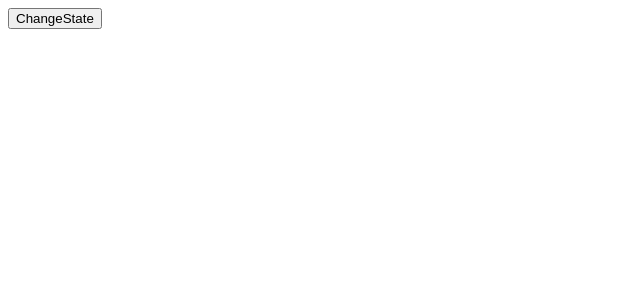
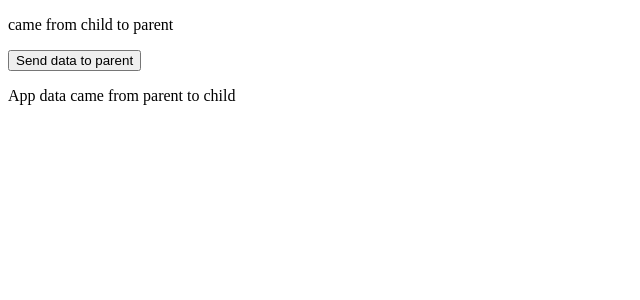
Before and after one commit to yuvrajdas/2024_Learnings, a React (Create React App) app in the folder React/react-code-step-by-step/: page / in a window 1280 px wide. Shown: the top 300 px of the page, without its empty margins (0-640 px from the left). Built offline with nearby package versions, Linux system fonts and the light colour scheme.

Commit message:
pass data from child to parent and parent to child

```diff
--- a/React/react-code-step-by-step/src/App.js
+++ b/React/react-code-step-by-step/src/App.js
@@ -4,6 +4,7 @@ import __1Props from "./Concepts/__1Props";
 import __2PropsWithClassComp from "./Concepts/__2PropsWithClassComp";
 import __3InputBox from "./Concepts/__3InputBox";
 import __4Toggler from "./Concepts/__4Toggler";
+import __6DataTransfer from "./Concepts/__6DataTransfer";
 import __5NormalForm from "./Concepts/__5NormalForm";
 import __1ConstructorAndRender from "./LifeCycleMethods/__1ConstructorAndRender";
 import __2ComponentDidMount from "./LifeCycleMethods/__2ComponentDidMount";
@@ -12,10 +13,16 @@ import __4ComponentShouldUpdate from "./LifeCycleMethods/__4ComponentShouldUpdat
 import __5ComponentWillUnmount from "./LifeCycleMethods/__5ComponentWillUnmount";
 import __1UseState from "./Hooks/__1UseState";
 import __2UseEffect from "./Hooks/__2UseEffect";
-
+import React,{useState} from "react";
 function App() {
+  const [state, setState] = useState("")
   function myFun(){
     alert("hi i am function")
+  }
+  function getDataFromChild(childData){
+    // useState(childData)
+    setState(childData);
+
   }
   return (
    <>
@@ -39,7 +46,9 @@ function App() {
     {/* <__4ComponentShouldUpdate /> */}
     {/* <__5ComponentWillUnmount /> */}
     {/* <__1UseState /> */}
-    <__2UseEffect />
+    {/* <__2UseEffect /> */}
+    <p>{state} came from child to parent</p>
+    <__6DataTransfer parentData="App data" alert={getDataFromChild} />
    </>
   );
 }
--- /dev/null
+++ b/React/react-code-step-by-step/src/Concepts/__6DataTransfer.jsx
@@ -0,0 +1,12 @@
+import React from 'react'
+
+const __6DataTransfer = (props) => {
+  return (
+    <>
+        <button onClick={()=>props.alert("Hello")}>Send data to parent</button>
+        <p>{props.parentData} came from parent to child</p>
+    </>
+  )
+}
+
+export default __6DataTransfer
```
